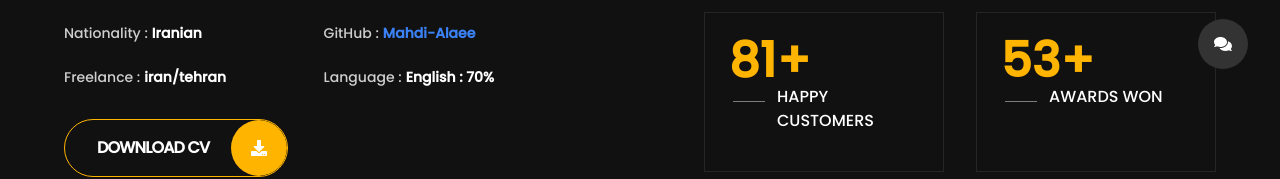
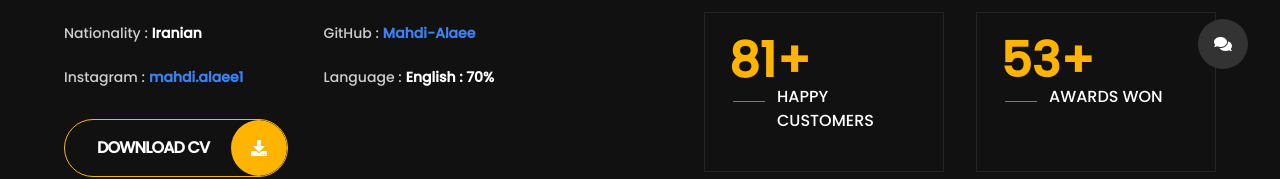
Before and after one commit to Mahdi-Alaee/My-Personal-Website, a React (Vite) app: page /about in a window 1280 px wide. Shown: the part 433-612 px from the top of the page. Built offline with nearby package versions, Linux system fonts and the light colour scheme.

Commit message:
complete the data of personal Infos section

```diff
--- a/src/pages/About/About.tsx
+++ b/src/pages/About/About.tsx
@@ -21,7 +21,7 @@ const About: React.FC = () => {
           className="fixed z-10 text-3xl p-5 w-full left-0 right-0  top-0 m-auto
            flex items-center bg-darkBrown sm:absolute sm:bottom-0 sm:w-max sm:text-6xl sm:bg-transparent"
         >
-          <span>About</span>{' '}<span className="text-yellowColor">Me</span>
+          <span>About</span> <span className="text-yellowColor">Me</span>
         </div>
       </h1>
       {/* personal infos */}
@@ -79,8 +79,14 @@ const About: React.FC = () => {
               </Link>
             </p>
             <p className="text-sm flex flex-col sm:flex-row sm:gap-x-1">
-              <span className="opacity-80">Freelance :</span>{" "}
-              <span className="font-semibold">iran/tehran</span>
+              <span className="opacity-80">Instagram :</span>{" "}
+              <Link
+                to="https://www.instagram.com/mahdi.alaee1/"
+                target="_blank"
+                className="font-semibold text-blue-500"
+              >
+                mahdi.alaee1
+              </Link>
             </p>
             <p className="text-sm flex flex-col sm:flex-row sm:gap-x-1">
               <span className="opacity-80">Language :</span>{" "}
```
